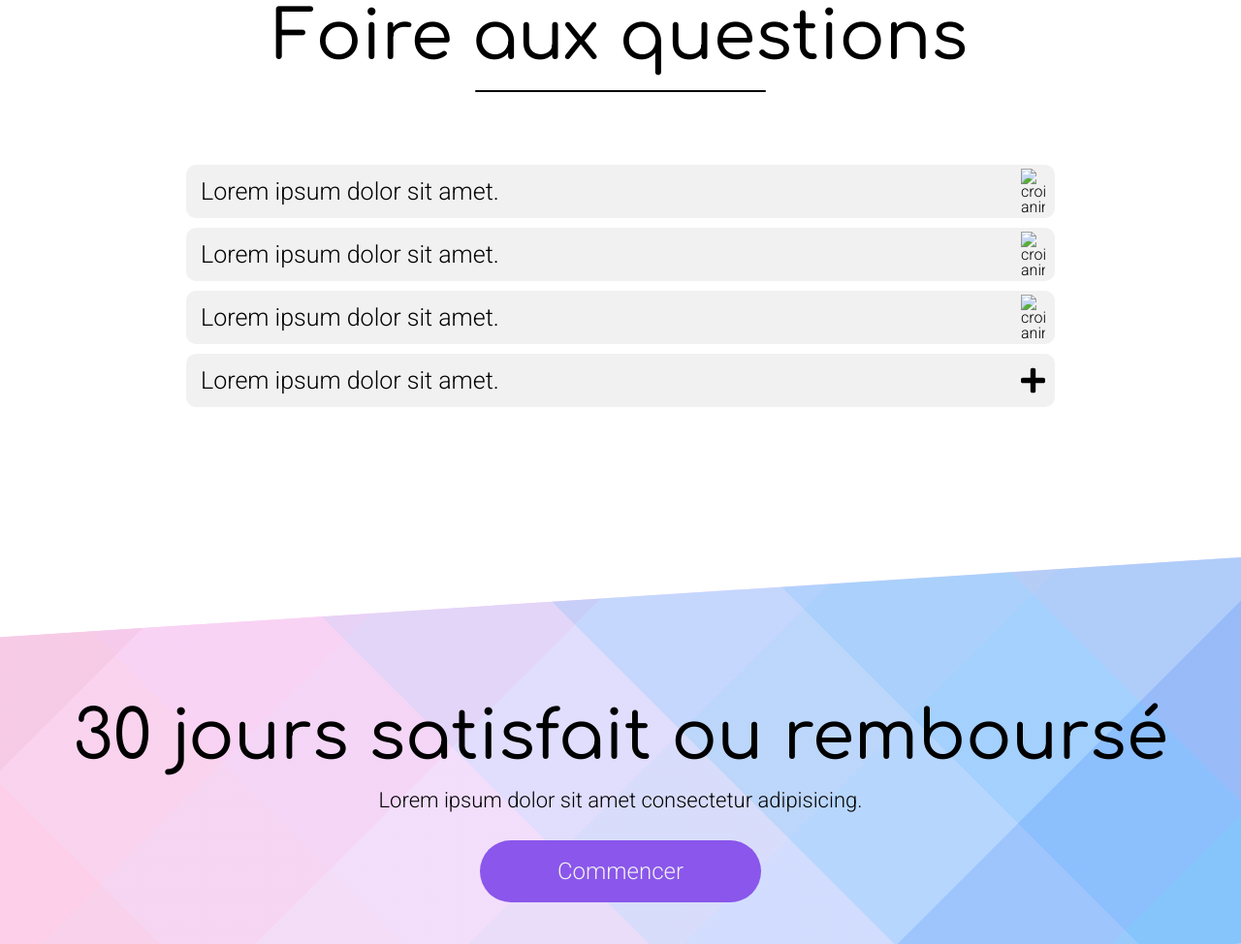
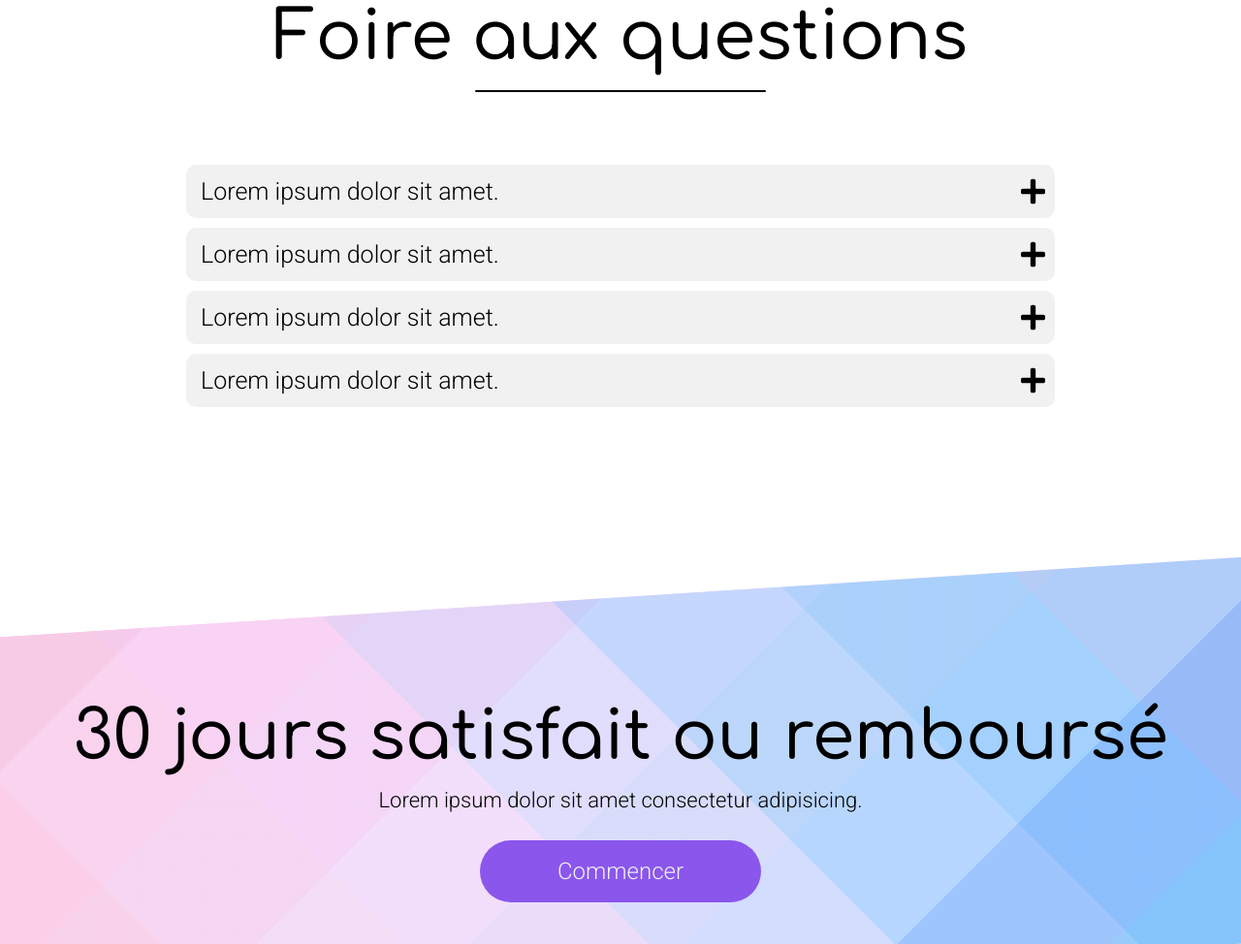
Before and after one commit to Oliive33/Projet-site-hebergement-web, a plain HTML site: page index.html in a window 1280 px wide. Shown: the part 1724-2698 px from the top of the page at 97% size. Drawn offline with Linux system fonts and the light colour scheme; the site is published under a folder, as on GitHub Pages, so addresses that start at the root find nothing.

Commit message:
modifs icones plus et minus

```diff
--- a/index.html
+++ b/index.html
@@ -97,7 +97,7 @@
         <div class="questions">
           <div class="panneau-visible">
             <p class="titre-question">Lorem ipsum dolor sit amet.</p>
-            <img src="/ressources/plus.svg" alt="croix animation" />
+            <img src="./icones/plus.svg" alt="croix animation" />
           </div>
           <div class="toggle-pannel">
             <h4>Lorem ipsum dolor sit amet.</h4>
@@ -113,7 +113,7 @@
         <div class="questions">
           <div class="panneau-visible">
             <p class="titre-question">Lorem ipsum dolor sit amet.</p>
-            <img src="/ressources/plus.svg" alt="croix animation" />
+            <img src="./icones/plus.svg" alt="croix animation" />
           </div>
           <div class="toggle-pannel">
             <h4>Lorem ipsum dolor sit amet.</h4>
@@ -129,7 +129,7 @@
         <div class="questions">
           <div class="panneau-visible">
             <p class="titre-question">Lorem ipsum dolor sit amet.</p>
-            <img src="/ressources/plus.svg" alt="croix animation" />
+            <img src="./icones/plus.svg" alt="croix animation" />
           </div>
           <div class="toggle-pannel">
             <h4>Lorem ipsum dolor sit amet.</h4>
@@ -145,7 +145,7 @@
         <div class="questions">
           <div class="panneau-visible">
             <p class="titre-question">Lorem ipsum dolor sit amet.</p>
-            <img src="./ressources/plus.svg" alt="croix animation" />
+            <img src="./icones/plus.svg" alt="croix animation" />
           </div>
           <div class="toggle-pannel">
             <h4>Lorem ipsum dolor sit amet.</h4>
--- a/scripts/app.js
+++ b/scripts/app.js
@@ -42,12 +42,12 @@
     const currentChoice = this.parentNode.parentNode.childNodes[3];
 
     if (this.src.includes("plus")) {
-      this.src = "/ressources/minus.svg";
+      this.src = "./icones/minus.svg";
       currentChoice.style.height = height + 30 + "px";
       currentChoice.style.opacity = 1;
       currentChoice.style.padding = "20px 15px";
     } else {
-      this.src = "/ressources/plus.svg";
+      this.src = "./icones/plus.svg";
       currentChoice.style.height = 0;
       currentChoice.style.opacity = 0;
       currentChoice.style.padding = "0 15px";
```
Also changed, not shown: icones/minus.svg (renamed from ressources/minus.svg), icones/plus.svg (renamed from ressources/plus.svg).
